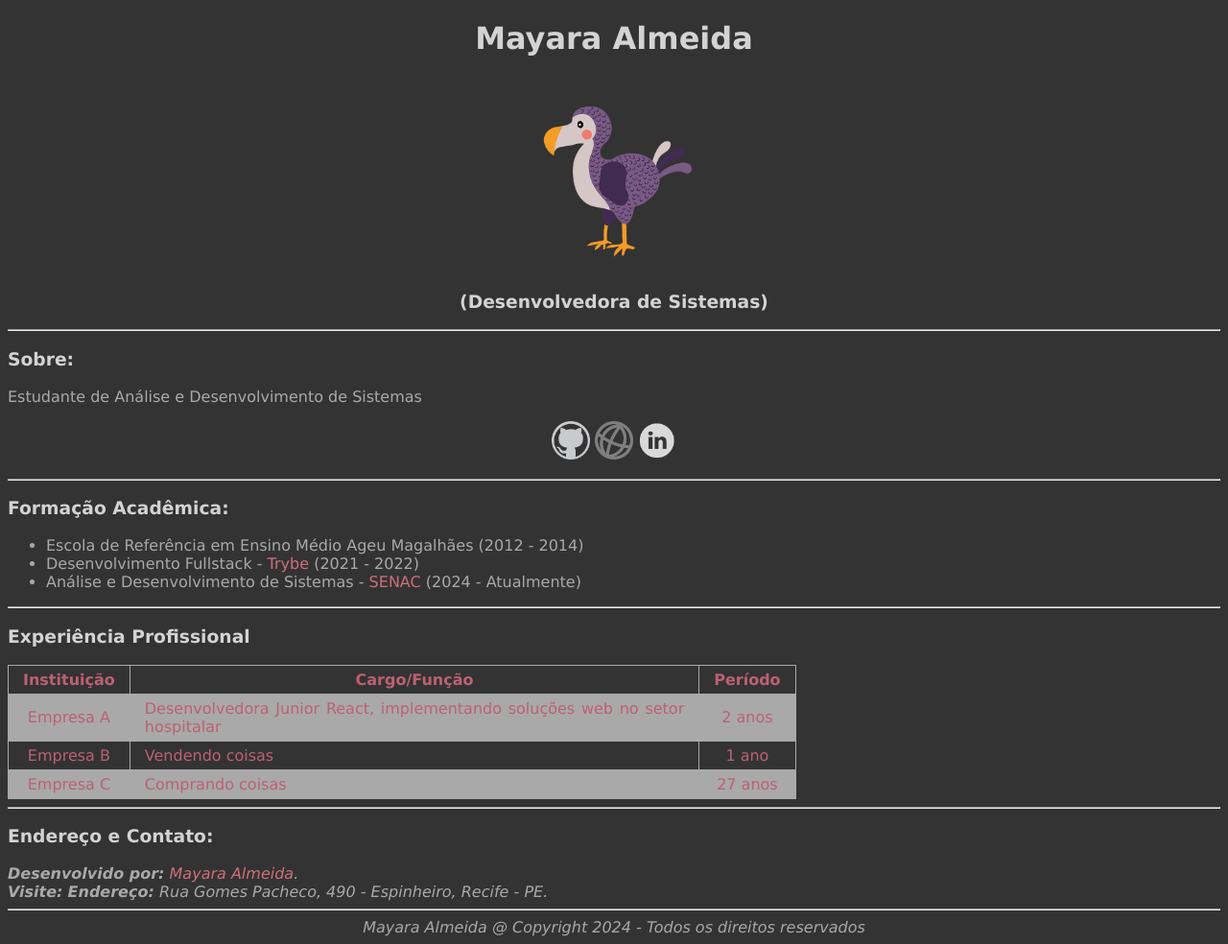
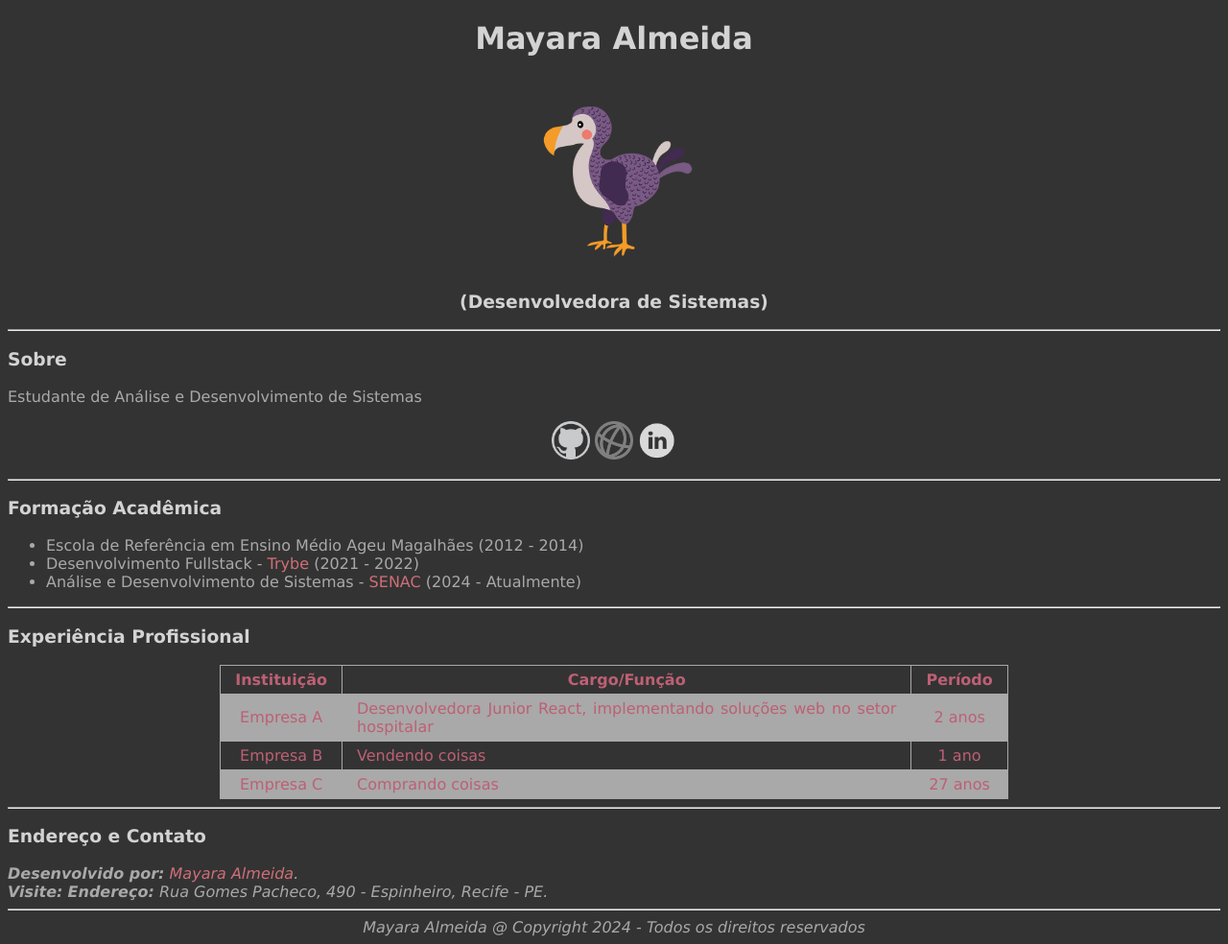
Before and after one commit to maym4y/TADS037-CLT, a plain HTML site: page curriculo.html in a window 1280 px wide. Shown: the whole page at 96% size. Drawn offline with Linux system fonts and the light colour scheme.

Commit message:
table centralizada

```diff
--- a/css/curriculo.css
+++ b/css/curriculo.css
@@ -16,6 +16,8 @@ body {
 table {
     border: 1px solid darkgrey;
     border-collapse: collapse;
+    margin-left: auto;
+    margin-right: auto;
     width: 65%;
     color: #BD6074;
  }
--- a/curriculo.html
+++ b/curriculo.html
@@ -17,7 +17,7 @@
       <hr>
    </div>
    <div id="sobre">
-      <h3>Sobre: </h3>
+      <h3>Sobre</h3>
       <p>Estudante de Análise e Desenvolvimento de Sistemas</p>
       <p style="text-align: center;"><a href="https://github.com/maym4y/" target="_blank"><img title="github"
                src="imgs/github_icon.png" alt="github" id="icon"></a>
@@ -28,7 +28,7 @@
       <hr>
    </div>
    <div id="formação">
-      <h3>Formação Acadêmica:</h3>
+      <h3>Formação Acadêmica</h3>
       <ul>
          <li>Escola de Referência em Ensino Médio Ageu Magalhães (2012 - 2014)</li>
          <li>Desenvolvimento Fullstack - <a href="https://www.betrybe.com/">Trybe</a> (2021 - 2022)</li>
@@ -65,7 +65,7 @@
       <hr>
    </div>
    <div id="contato">
-      <h3>Endereço e Contato:</h3>
+      <h3>Endereço e Contato</h3>
       <address>
          <b>Desenvolvido por:</b> <a href="mailto:jennim.almeida@gmail.com">Mayara Almeida</a>.<br>
          <b>Visite:</b> <a href=""></a>
```
